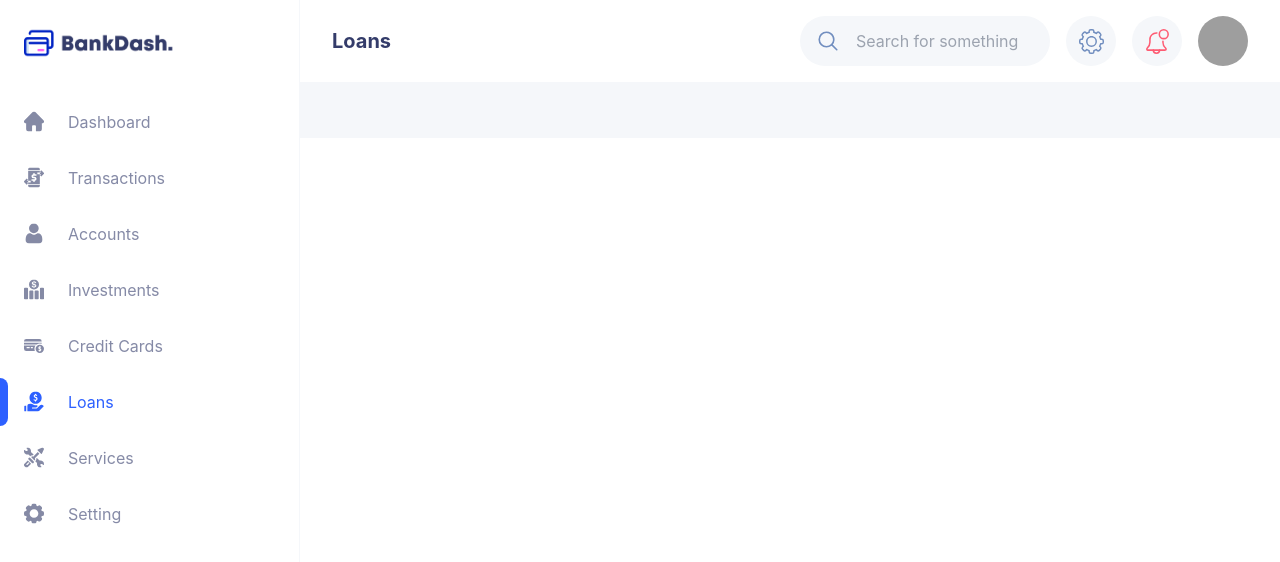
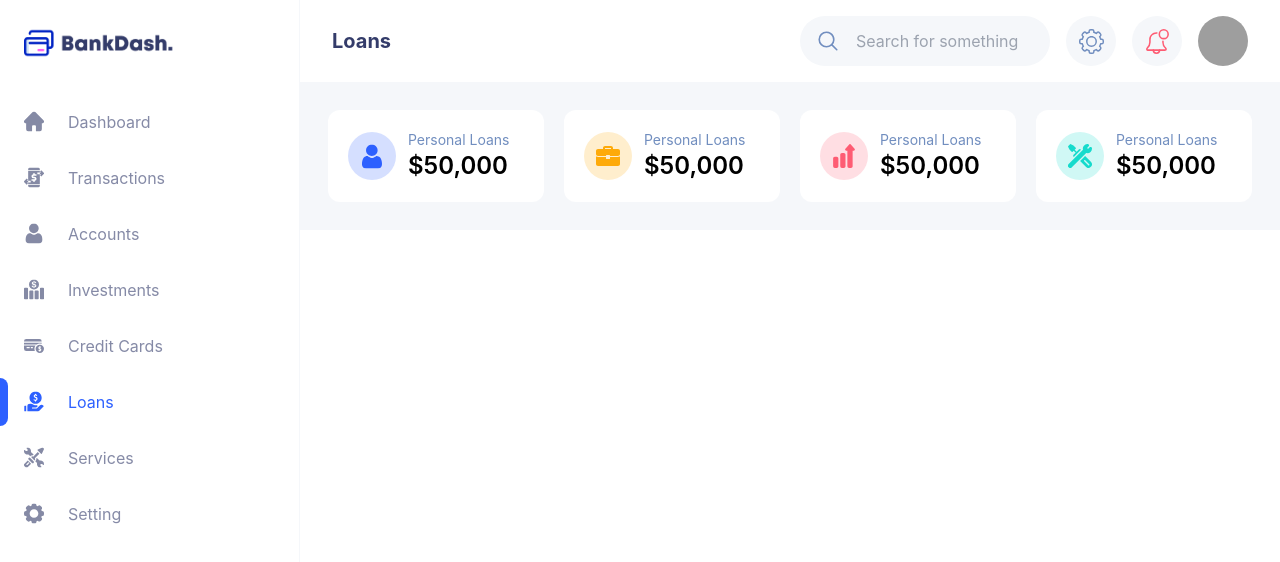
Before and after one commit to nafasebra/bankdash, a React (Vite) app: page /loans in a window 1280 px wide. Shown: the top 562 px of the page. Built offline with nearby package versions, Linux system fonts and the light colour scheme; grey boxes are pictures that could not be loaded.

Commit message:
feat: add first section to loans page

```diff
--- /dev/null
+++ b/src/assets/icons/Bar.tsx
@@ -0,0 +1,20 @@
+function Icon() {
+  return (
+    <svg
+      xmlns="http://www.w3.org/2000/svg"
+      fill="none"
+      viewBox="0 0 18 18"
+    >
+      <g fill="currentColor" clipPath="url(#clip0_158_1354)">
+        <path d="M8.859 18H7.453a1.267 1.267 0 01-1.266-1.266V8.016c0-.698.568-1.266 1.266-1.266h1.406c.698 0 1.265.568 1.265 1.266v8.718c0 .698-.567 1.266-1.265 1.266zM3.515 18H2.11a1.267 1.267 0 01-1.266-1.266v-5.906c0-.698.568-1.265 1.266-1.265h1.406c.698 0 1.266.567 1.266 1.265v5.906c0 .698-.568 1.266-1.266 1.266zM14.203 18h-1.406a1.267 1.267 0 01-1.266-1.266V5.062h-.773a.905.905 0 01-.83-.532.905.905 0 01.136-.976l.008-.01L13.082.187a.562.562 0 01.838 0l3.008 3.357a.905.905 0 01.145.986.905.905 0 01-.83.533h-.773v11.671c0 .698-.568 1.266-1.266 1.266z"></path>
+      </g>
+      <defs>
+        <clipPath id="clip0_158_1354">
+          <path fill="#fff" d="M0 0H18V18H0z"></path>
+        </clipPath>
+      </defs>
+    </svg>
+  );
+}
+
+export default Icon;
--- /dev/null
+++ b/src/assets/icons/Service.tsx
@@ -0,0 +1,20 @@
+function Icon() {
+  return (
+    <svg
+      xmlns="http://www.w3.org/2000/svg"
+      fill="none"
+      viewBox="0 0 18 18"
+    >
+      <g fill="currentColor" clipPath="url(#clip0_158_1343)">
+        <path d="M16.5 3.75h-3.75V3c0-.827-.673-1.5-1.5-1.5h-4.5c-.827 0-1.5.673-1.5 1.5v.75H1.5c-.827 0-1.5.673-1.5 1.5V7.5C0 8.327.673 9 1.5 9h6v-.375c0-.207.168-.375.375-.375h2.25c.207 0 .375.168.375.375V9h6c.827 0 1.5-.673 1.5-1.5V5.25c0-.827-.673-1.5-1.5-1.5zm-5.25 0h-4.5V3h4.5v.75zM17.792 9.405a.375.375 0 00-.393.037 1.48 1.48 0 01-.899.308h-6v1.125a.375.375 0 01-.375.375h-2.25a.375.375 0 01-.375-.375V9.75h-6a1.48 1.48 0 01-.899-.308A.375.375 0 000 9.74V15c0 .827.673 1.5 1.5 1.5h15c.827 0 1.5-.673 1.5-1.5V9.74a.375.375 0 00-.208-.335z"></path>
+      </g>
+      <defs>
+        <clipPath id="clip0_158_1343">
+          <path fill="#fff" d="M0 0H18V18H0z"></path>
+        </clipPath>
+      </defs>
+    </svg>
+  );
+}
+
+export default Icon;
--- /dev/null
+++ b/src/assets/icons/Settings-2.tsx
@@ -0,0 +1,21 @@
+function Icon() {
+  return (
+    <svg
+      xmlns="http://www.w3.org/2000/svg"
+      fill="none"
+      viewBox="0 0 18 18"
+    >
+      <g fill="currentColor" clipPath="url(#clip0_158_1359)">
+        <path d="M17.986 3.135c-.076-.87-1.133-1.258-1.75-.64l-.884.884a.519.519 0 01-.723.007c-.208-.2-.197-.547.008-.752l.868-.868c.618-.618.232-1.675-.639-1.751a3.435 3.435 0 00-3.616 4.327L.5 15.092a1.702 1.702 0 102.408 2.41L13.657 6.752c2.306.627 4.54-1.23 4.33-3.618z"></path>
+        <path d="M1.125 4.13c.025.05.058.095.097.134L2.748 5.79c.206.206.54.206.746 0l.776-.776 1.482 1.482-1.584 1.585c-.41.41-.41 1.08 0 1.49l.167.167L9.743 4.33l-.167-.166a1.054 1.054 0 00-1.492 0L6.498 5.75 5.016 4.268l.776-.776a.527.527 0 000-.746L4.266 1.22a.526.526 0 00-.136-.098L2.18.142a.527.527 0 00-.61.098L.237 1.573a.527.527 0 00-.098.611l.986 1.945zM12.83 9.072l-3.754 3.754 4.31 4.312a2.653 2.653 0 003.754 0 2.657 2.657 0 000-3.754l-4.31-4.312zm3.088 6.843a.527.527 0 01-.745 0l-2.993-2.993a.527.527 0 11.745-.745l2.993 2.993a.527.527 0 010 .745z"></path>
+      </g>
+      <defs>
+        <clipPath id="clip0_158_1359">
+          <path fill="#fff" d="M0 0H18V18H0z"></path>
+        </clipPath>
+      </defs>
+    </svg>
+  );
+}
+
+export default Icon;
--- a/src/assets/icons/index.ts
+++ b/src/assets/icons/index.ts
@@ -14,3 +14,6 @@ export { default as CoinIcon } from "./Coin";
 export { default as CardIcon } from "./Card";
 export { default as ArrowUpIcon } from "./ArrowUp";
 export { default as ArrowDownIcon } from "./ArrowDown";
+export { default as Service2nIcon } from "./Service";
+export { default as Settings2Icon } from "./Settings-2";
+export { default as BarIcon } from "./Bar";
--- a/src/pages/loans.tsx
+++ b/src/pages/loans.tsx
@@ -1,11 +1,55 @@
 import { linkEnum } from '@/enums/link'
-import Body from '../components/layout/Body'
+import Body from '@/components/layout/Body'
+import { AccountIcon, BarIcon, Service2nIcon, Settings2Icon } from '@/assets/icons'
 
 function Loans() {
   return (
     <Body pageName={linkEnum.Loans}>
       <div className='grid grid-cols-1 sm:grid-cols-2 lg:grid-cols-4 gap-5'>
-
+        <div className='flex items-center gap-3 bg-white rounded-xl p-5'>
+          <div className='w-12 h-12 flex items-center justify-center rounded-full bg-primary-100/20 text-primary-100'>
+            <div className="w-6 h-6 flex items-center justify-center">
+              <AccountIcon />
+            </div>
+          </div>
+          <div className='w-[calc(100%-3.75rem)]'>
+            <p className='text-sm text-primary-400 leading-0'>Personal Loans</p>
+            <p className='text-2xl font-semibold text-black leading-0'>$50,000</p>
+          </div>
+        </div>
+        <div className='flex items-center gap-3 bg-white rounded-xl p-5'>
+          <div className='w-12 h-12 flex items-center justify-center rounded-full bg-yellow/20 text-yellow'>
+            <div className="w-6 h-6 flex items-center justify-center">
+              <Service2nIcon />
+            </div>
+          </div>
+          <div className='w-[calc(100%-3.75rem)]'>
+            <p className='text-sm text-primary-400 leading-0'>Personal Loans</p>
+            <p className='text-2xl font-semibold text-black leading-0'>$50,000</p>
+          </div>
+        </div>
+        <div className='flex items-center gap-3 bg-white rounded-xl p-5'>
+          <div className='w-12 h-12 flex items-center justify-center rounded-full bg-magenta/20 text-magenta'>
+            <div className="w-6 h-6 flex items-center justify-center">
+              <BarIcon />
+            </div>
+          </div>
+          <div className='w-[calc(100%-3.75rem)]'>
+            <p className='text-sm text-primary-400 leading-0'>Personal Loans</p>
+            <p className='text-2xl font-semibold text-black leading-0'>$50,000</p>
+          </div>
+        </div>
+        <div className='flex items-center gap-3 bg-white rounded-xl p-5'>
+          <div className='w-12 h-12 flex items-center justify-center rounded-full bg-cyan/20 text-cyan'>
+            <div className="w-6 h-6 flex items-center justify-center">
+              <Settings2Icon />
+            </div>
+          </div>
+          <div className='w-[calc(100%-3.75rem)]'>
+            <p className='text-sm text-primary-400 leading-0'>Personal Loans</p>
+            <p className='text-2xl font-semibold text-black leading-0'>$50,000</p>
+          </div>
+        </div>
       </div>
     </Body>
   )
```
